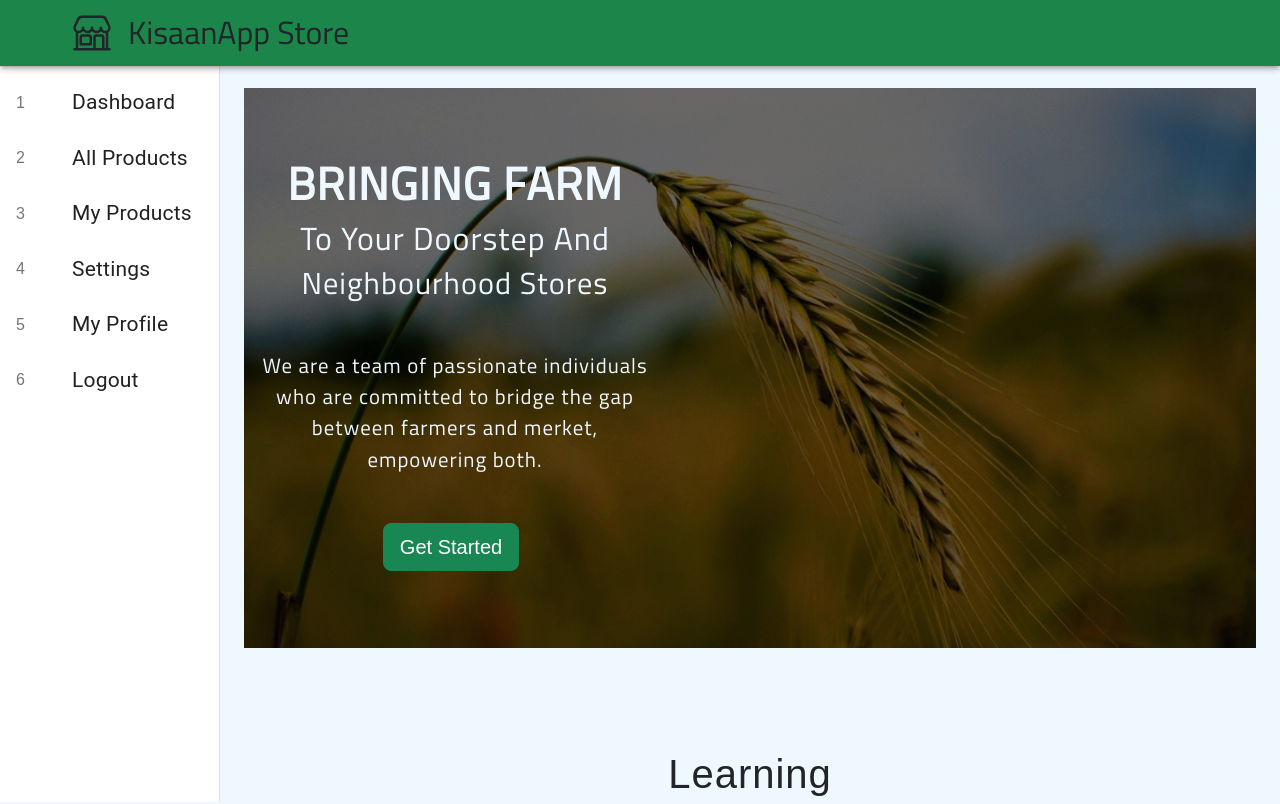
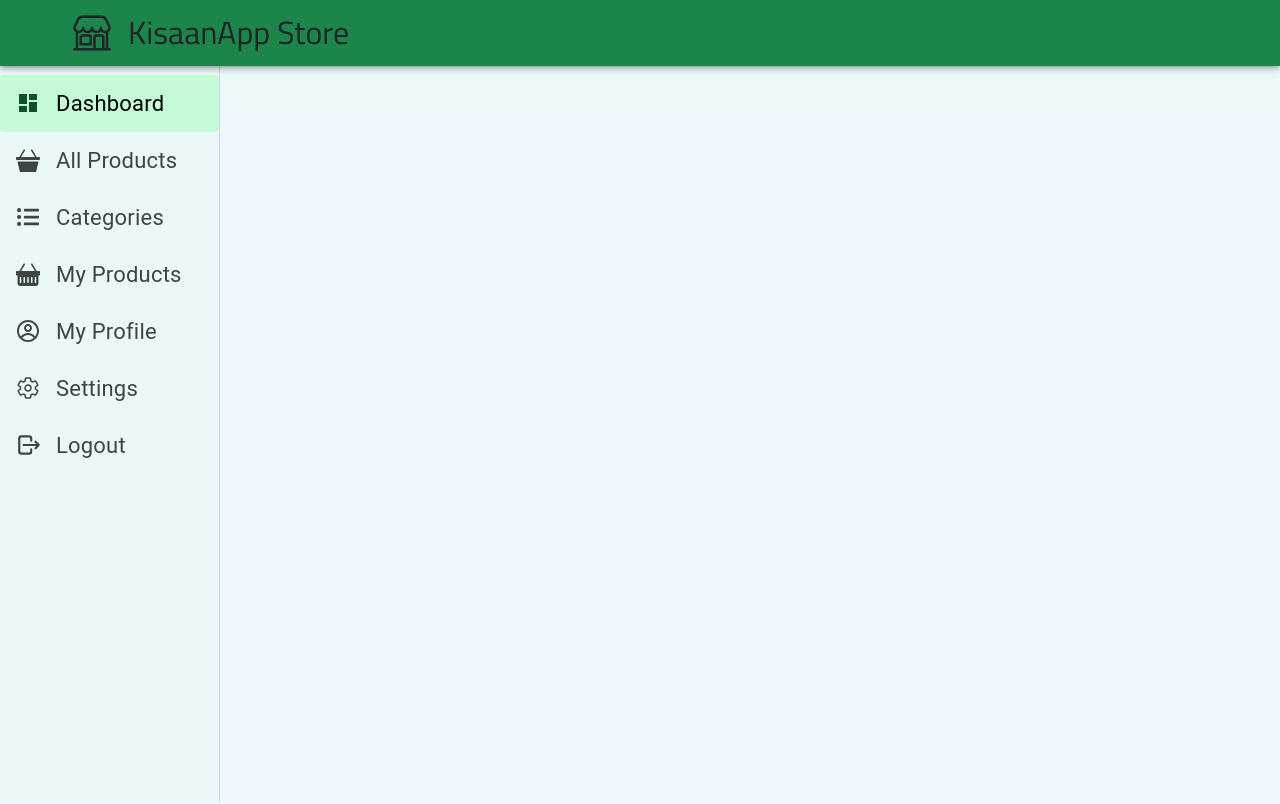
Before and after one commit to umar-tariq-1/Kisaan-App, a React (Create React App) app in the folder frontend/: page /about in a window 1280 px wide. Shown: the top 804 px of the page. Built offline with nearby package versions, Linux system fonts and the light colour scheme; what react-fns would draw is missing.

Commit message:
sidebar perfect with styling

```diff
--- a/frontend/src/components/Drawer/CustomListItem.js
+++ b/frontend/src/components/Drawer/CustomListItem.js
@@ -2,16 +2,43 @@
 
 import ListItem from "@mui/material/ListItem";
 import ListItemButton from "@mui/material/ListItemButton";
-import ListItemIcon from "@mui/material/ListItemIcon";
 import ListItemText from "@mui/material/ListItemText";
+import { Icon } from "@mui/material";
 
 const CustomListItem = (props) => {
   return (
     <ListItem onClick={props.handleClick} key={props.text} disablePadding>
-      <ListItemButton sx={{}} onClick={props.closeDrawer}>
-        <ListItemIcon>{props.icon}</ListItemIcon>
+      <ListItemButton
+        sx={
+          props.active
+            ? {
+                borderRadius: "3px",
+                background: "rgba(182,251,203,0.7)",
+                color: "black",
+                "&:hover": {
+                  background: "rgb(182,251,203)",
+                  color: "black",
+                },
+              }
+            : {
+                color: "#000000ba",
+                "&:hover": {
+                  color: "black",
+                },
+              }
+        }
+        onClick={props.closeDrawer}
+      >
+        <Icon
+          sx={{
+            height: "40px",
+            ...(props.active && { color: "#0d522c" }),
+          }}
+        >
+          {props.icon}
+        </Icon>
         <ListItemText
-          primaryTypographyProps={{ fontSize: "21px" }}
+          primaryTypographyProps={{ fontSize: "22px", marginLeft: 2 }}
           primary={props.text}
         />
       </ListItemButton>
--- a/frontend/src/components/Drawer/Drawer.js
+++ b/frontend/src/components/Drawer/Drawer.js
@@ -1,26 +1,31 @@
-import * as React from "react";
+import React, { useState } from "react";
 import PropTypes from "prop-types";
-import HomeContent from "../../pages/Home/homecontent";
-import HomeFeatures from "../../pages/Home/homefeatures";
 import AppBar from "@mui/material/AppBar";
 import Box from "@mui/material/Box";
-import CssBaseline from "@mui/material/CssBaseline";
+// import CssBaseline from "@mui/material/CssBaseline";
 import Divider from "@mui/material/Divider";
 import Drawer from "@mui/material/Drawer";
 import IconButton from "@mui/material/IconButton";
 import List from "@mui/material/List";
 import Toolbar from "@mui/material/Toolbar";
-import Typography from "@mui/material/Typography";
 import { FiMenu } from "react-icons/fi";
 import { IoStorefrontOutline } from "react-icons/io5";
 import CustomListItem from "./CustomListItem";
-import { useNavigate } from "react-router-dom";
+import { MdDashboard } from "react-icons/md";
+import { CgProfile } from "react-icons/cg";
+import { FaListUl } from "react-icons/fa";
+import { IoSettingsOutline } from "react-icons/io5";
+import { TbLogout } from "react-icons/tb";
+import { BsBasketFill, BsBasket3Fill } from "react-icons/bs";
+
+// import { useNavigate } from "react-router-dom";
 
 const drawerWidth = 220;
 
 function ResponsiveDrawer(props) {
   const { window } = props;
-  const [mobileOpen, setMobileOpen] = React.useState(false);
+  const [mobileOpen, setMobileOpen] = useState(false);
+  const [active, setActive] = useState({ dashboard: true });
 
   const handleDrawerToggle = () => {
     setMobileOpen(!mobileOpen);
@@ -34,58 +39,83 @@
     }
   };
 
-  const navigate = useNavigate();
+  // const navigate = useNavigate();
 
   const drawer = (
-    <div>
+    <div
+      style={{ fontFamily: "Titillium Web, sans-serif" }}
+      className="text-secondary"
+    >
       <Toolbar />
       <Divider />
       <List>
         <CustomListItem
           text="Dashboard"
-          icon={1}
+          active={active.dashboard}
+          icon={<MdDashboard />}
           handleClick={() => {
-            navigate("/");
+            setActive({ dashboard: true });
+            // navigate("/");
           }}
           closeDrawer={closeDrawer}
         />
         <CustomListItem
           text="All Products"
-          icon={2}
+          active={active.allProducts}
+          icon={<BsBasket3Fill />}
           handleClick={() => {
-            navigate("/");
+            setActive({ allProducts: true });
+            // navigate("/");
+          }}
+          closeDrawer={closeDrawer}
+        />
+        <CustomListItem
+          text="Categories"
+          active={active.categories}
+          icon={<FaListUl size={22} />}
+          handleClick={() => {
+            setActive({ categories: true });
+            // navigate("/");
           }}
           closeDrawer={closeDrawer}
         />
         <CustomListItem
           text="My Products"
-          icon={3}
+          active={active.myProduct}
+          icon={<BsBasketFill />}
           handleClick={() => {
-            navigate("/");
+            setActive({ myProduct: true });
+            // navigate("/");
+          }}
+          closeDrawer={closeDrawer}
+        />
+        <CustomListItem
+          text="My Profile"
+          active={active.myProfile}
+          icon={<CgProfile />}
+          handleClick={() => {
+            setActive({ myProfile: true });
+            // navigate("/");
           }}
           closeDrawer={closeDrawer}
         />
         <CustomListItem
           text="Settings"
-          icon={4}
+          active={active.settings}
+          icon={<IoSettingsOutline />}
           handleClick={() => {
-            navigate("/");
-          }}
-          closeDrawer={closeDrawer}
-        />
-        <CustomListItem
-          text="My Profile"
-          icon={5}
-          handleClick={() => {
-            navigate("/");
+            setActive({ settings: true });
+            // navigate("/");
           }}
           closeDrawer={closeDrawer}
         />
         <CustomListItem
           text="Logout"
-          icon={6}
+          active={active.logout}
+          icon={<TbLogout size={26} />}
           handleClick={() => {
-            navigate("/");
+            setActive({ logout: true });
+            // navigate("/");
           }}
           closeDrawer={closeDrawer}
         />
@@ -130,12 +160,6 @@
               KisaanApp Store
             </h2>
           </div>
-          {/* <Typography color={"rgb(33, 37, 41)"} variant="h5" component="div">
-            <Icon sx={{ ml: 2, display: { xs: "none", md: "inline" } }}>
-              <IoStorefrontOutline color="rgb(33, 37, 41)" size={40} />
-            </Icon>
-            &nbsp;&nbsp;KisaanApp Admin
-          </Typography> */}
         </Toolbar>
       </AppBar>
 
@@ -158,8 +182,8 @@
             "& .MuiDrawer-paper": {
               boxSizing: "border-box",
               width: drawerWidth,
-              marginTop: { xs: "5px", sm: "-3px" },
-              height: { xs: "calc(100% - 5px)", sm: "calc(100% + 3px)" },
+              marginTop: { xs: "8px", sm: "0px" },
+              height: { xs: "calc(100% - 8px)", sm: "calc(100% - 0px)" },
             },
           }}
         >
@@ -174,6 +198,7 @@
               boxSizing: "border-box",
               width: drawerWidth,
               marginTop: "2px",
+              background: "rgba(182,251,203,0.1)",
             },
           }}
           open
@@ -188,40 +213,12 @@
           flexGrow: 1,
           p: 3,
           width: { md: `calc(100% - ${drawerWidth}px)` },
+          background: "rgba(182,251,203,0.1)",
         }}
       >
         <Toolbar />
-        <HomeContent />
-        <HomeFeatures />
-        {/* <Typography paragraph>
-          Lorem ipsum dolor sit amet, consectetur adipiscing elit, sed do
-          eiusmod tempor incididunt ut labore et dolore magna aliqua. Rhoncus
-          dolor purus non enim praesent elementum facilisis leo vel. Risus at
-          ultrices mi tempus imperdiet. Semper risus in hendrerit gravida rutrum
-          quisque non tellus. Convallis convallis tellus id interdum velit
-          laoreet id donec ultrices. Odio morbi quis commodo odio aenean sed
-          adipiscing. Amet nisl suscipit adipiscing bibendum est ultricies
-          integer quis. Cursus euismod quis viverra nibh cras. Metus vulputate
-          eu scelerisque felis imperdiet proin fermentum leo. Mauris commodo
-          quis imperdiet massa tincidunt. Cras tincidunt lobortis feugiat
-          vivamus at augue. At augue eget arcu dictum varius duis at consectetur
-          lorem. Velit sed ullamcorper morbi tincidunt. Lorem donec massa sapien
-          faucibus et molestie ac.
-        </Typography>
-        <Typography paragraph>
-          Consequat mauris nunc congue nisi vitae suscipit. Fringilla est
-          ullamcorper eget nulla facilisi etiam dignissim diam. Pulvinar
-          elementum integer enim neque volutpat ac tincidunt. Ornare suspendisse
-          sed nisi lacus sed viverra tellus. Purus sit amet volutpat consequat
-          mauris. Elementum eu facilisis sed odio morbi. Euismod lacinia at quis
-          risus sed vulputate odio. Morbi tincidunt ornare massa eget egestas
-          purus viverra accumsan in. In hendrerit gravida rutrum quisque non
-          tellus orci ac. Pellentesque nec nam aliquam sem et tortor. Habitant
-          morbi tristique senectus et. Adipiscing elit duis tristique
-          sollicitudin nibh sit. Ornare aenean euismod elementum nisi quis
-          eleifend. Commodo viverra maecenas accumsan lacus vel facilisis. Nulla
-          posuere sollicitudin aliquam ultrices sagittis orci a.
-        </Typography> */}
+
+        {/* Main content here */}
       </Box>
     </Box>
   );
```
